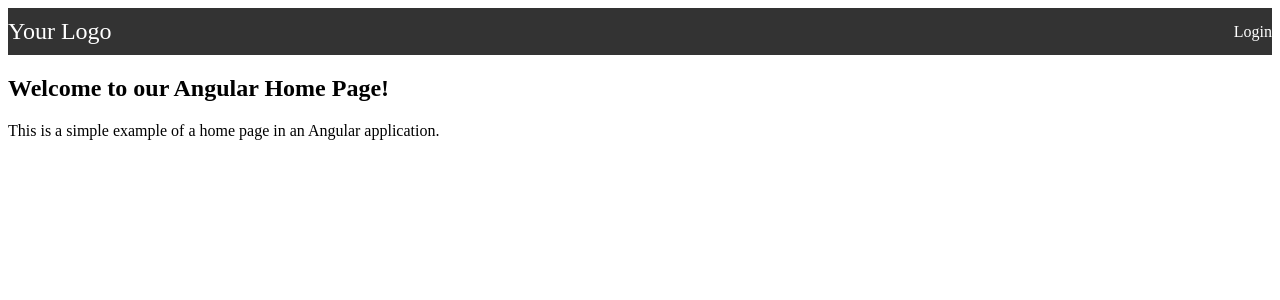
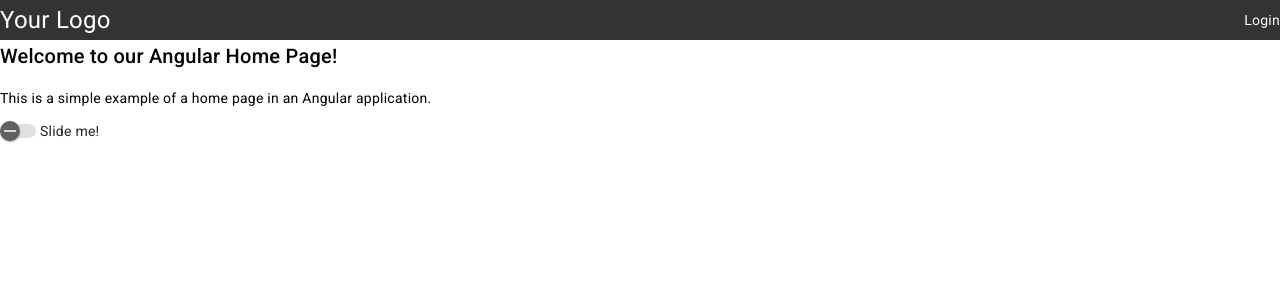
Before and after one commit to hitony7/ShowMeTheMoney, an Angular app in the folder frontend/my-app/: page / in a window 1280 px wide. Shown: the top 300 px of the page. Built offline with nearby package versions, Linux system fonts and the light colour scheme.

Commit message:
material angular styling added

```diff
--- a/frontend/my-app/angular.json
+++ b/frontend/my-app/angular.json
@@ -25,6 +25,7 @@
               "src/assets"
             ],
             "styles": [
+              "@angular/material/prebuilt-themes/indigo-pink.css",
               "src/styles.css"
             ],
             "scripts": [],
@@ -89,6 +90,7 @@
               "src/assets"
             ],
             "styles": [
+              "@angular/material/prebuilt-themes/indigo-pink.css",
               "src/styles.css"
             ],
             "scripts": []
--- a/frontend/my-app/package.json
+++ b/frontend/my-app/package.json
@@ -12,11 +12,13 @@
   "private": true,
   "dependencies": {
     "@angular/animations": "^17.1.0",
+    "@angular/cdk": "^17.2.1",
     "@angular/common": "^17.1.0",
     "@angular/compiler": "^17.1.0",
     "@angular/core": "^17.1.0",
     "@angular/flex-layout": "^15.0.0-beta.42",
     "@angular/forms": "^17.1.0",
+    "@angular/material": "^17.2.1",
     "@angular/platform-browser": "^17.1.0",
     "@angular/platform-browser-dynamic": "^17.1.0",
     "@angular/platform-server": "^17.1.0",
--- a/frontend/my-app/src/app/app.config.ts
+++ b/frontend/my-app/src/app/app.config.ts
@@ -4,8 +4,9 @@
 import { routes } from './app.routes';
 import { provideClientHydration } from '@angular/platform-browser';
 import { provideHttpClient, withFetch } from '@angular/common/http';
+import { provideAnimationsAsync } from '@angular/platform-browser/animations/async';
 
 export const appConfig: ApplicationConfig = {
-  providers: [provideHttpClient(withFetch()), provideRouter(routes), provideClientHydration()]
+  providers: [provideHttpClient(withFetch()), provideRouter(routes), provideClientHydration(), provideAnimationsAsync()]
 
 };
--- a/frontend/my-app/src/app/home/home.component.html
+++ b/frontend/my-app/src/app/home/home.component.html
@@ -7,8 +7,8 @@
       </ul>
     </div>
   </nav>
-
   <section class="home">
     <h2>Welcome to our Angular Home Page!</h2>
     <p>This is a simple example of a home page in an Angular application.</p>
   </section>
+  <mat-slide-toggle>Slide me!</mat-slide-toggle>
--- a/frontend/my-app/src/app/home/home.component.ts
+++ b/frontend/my-app/src/app/home/home.component.ts
@@ -1,10 +1,11 @@
 import { Component } from '@angular/core';
 import { RouterLink } from '@angular/router';
+import { MatSlideToggleModule } from '@angular/material/slide-toggle';
 
 @Component({
   selector: 'app-home',
   standalone: true,
-  imports: [RouterLink],
+  imports: [RouterLink,  MatSlideToggleModule],
   templateUrl: './home.component.html',
   styleUrl: './home.component.css'
 })
--- a/frontend/my-app/src/app/login/login.component.ts
+++ b/frontend/my-app/src/app/login/login.component.ts
@@ -4,6 +4,7 @@
 import { Observable } from 'rxjs';
 import { catchError } from 'rxjs/operators';
 import { AuthService } from './auth.service';
+
 
 
 @Component({
--- a/frontend/my-app/src/index.html
+++ b/frontend/my-app/src/index.html
@@ -6,8 +6,10 @@
   <base href="/">
   <meta name="viewport" content="width=device-width, initial-scale=1">
   <link rel="icon" type="image/x-icon" href="favicon.ico">
+  <link href="https://fonts.googleapis.com/css2?family=Roboto:wght@300;400;500&display=swap" rel="stylesheet">
+  <link href="https://fonts.googleapis.com/icon?family=Material+Icons" rel="stylesheet">
 </head>
-<body>
+<body class="mat-typography">
   <app-root></app-root>
 </body>
 </html>
--- a/frontend/my-app/src/styles.css
+++ b/frontend/my-app/src/styles.css
@@ -1 +1,4 @@
 /* You can add global styles to this file, and also import other style files */
+
+html, body { height: 100%; }
+body { margin: 0; font-family: Roboto, "Helvetica Neue", sans-serif; }
```
Also changed, not shown: 1 other file (tests, documents, lock files or other folders).
